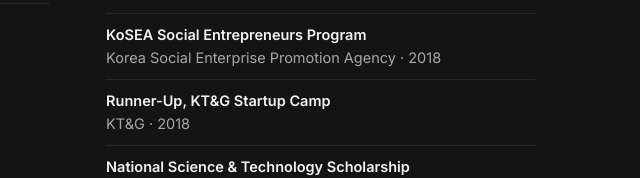
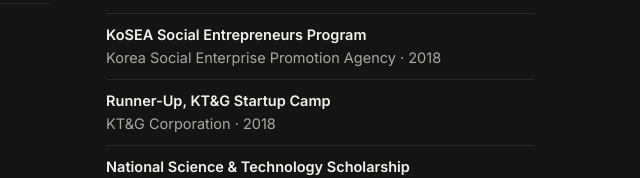
Before and after one commit to kwonsoonjae/kwonsoonjae.github.io, a plain HTML site: page index.html in a window 1280 px wide. Shown: the part 5253-5431 px from the top of the page, 637-1277 px from the left. Drawn offline with Linux system fonts and the light colour scheme; no server answers; a web font is replaced by a local one.

Commit message:
Awards: KT&G Corporation as issuer

```diff
--- a/index.html
+++ b/index.html
@@ -924,7 +924,7 @@
           <li><strong>KAIST Outstanding Thesis Award</strong><br>KAIST College of Business&nbsp;· 2022</li>
           <li><strong>Sim Hong-Ku Scholarship</strong><br>KAIST Department of Chemistry&nbsp;· 2019</li>
           <li><strong>KoSEA Social Entrepreneurs Program</strong><br>Korea Social Enterprise Promotion Agency&nbsp;· 2018</li>
-          <li><strong>Runner-Up, KT&amp;G Startup Camp</strong><br>KT&amp;G&nbsp;· 2018</li>
+          <li><strong>Runner-Up, KT&amp;G Startup Camp</strong><br>KT&amp;G Corporation&nbsp;· 2018</li>
           <li><strong>National Science &amp; Technology Scholarship</strong><br>Korea Student Aid Foundation&nbsp;· <span class="nw">2015&nbsp;–&nbsp;2018</span></li>
         </ul>
       </div>
```
